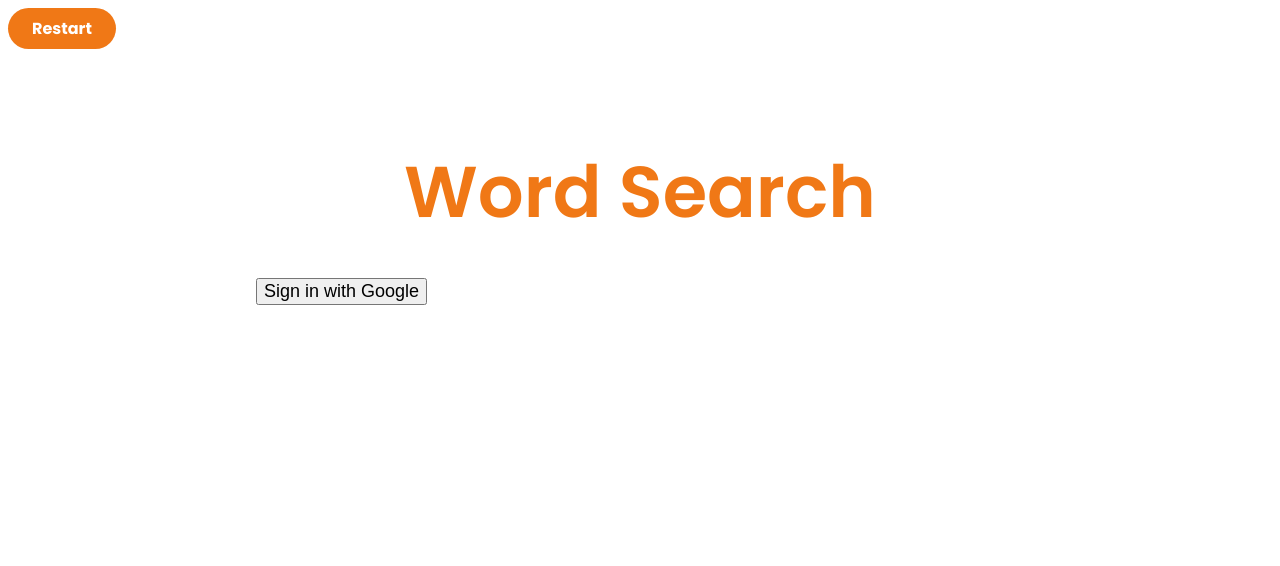
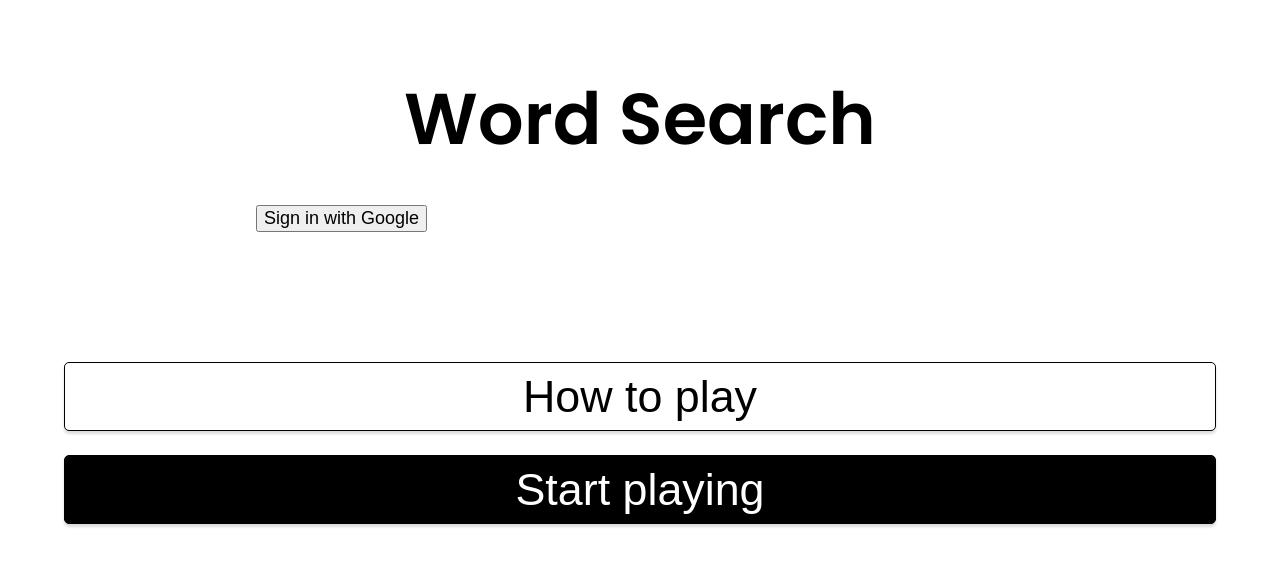
Before and after one commit to Chimaobi098/wordsearch, a website built with webpack: page docs/index.html in a window 1280 px wide. Built offline with nearby package versions, Linux system fonts and the light colour scheme; some packages are replaced by stand-ins of ours; no server answers; files whose address does not match are found by name.

Commit message:
ui overhaul

```diff
--- a/docs/index.html
+++ b/docs/index.html
@@ -50,7 +50,10 @@
           <!-- <button id="signOutBtn" style="font-size: large">Sign out</button> -->
         </div>
       </div>
-      <div id="grid-wrapper"><div id="grid-container"></div></div>
+      <div id="btn-container"></div>
+      <div id="grid-wrapper">
+        <div id="grid-container"></div>
+      </div>
       <div id="timer"></div>
     </div>
 
--- a/src/script.js
+++ b/src/script.js
@@ -53,6 +53,21 @@ const restartButton = document.querySelector("#restart");
 const signInButton = document.getElementById("signInBtn");
 // const signOutButton = document.getElementById("signOutBtn");
 
+//just created to help psotition play buttons
+const btnContainer = document.querySelector("#btn-container");
+
+//BUTTON LOGIC
+const howToPlayBtn = document.createElement("button");
+howToPlayBtn.textContent = "How to play";
+howToPlayBtn.style.cssText +=
+  'display: flex;width: 90vw; align-items: center;justify-content: center;padding: 8px;background-color: #ffffff;border-radius: 5px; border: 1px solid #000000; width: fit - content; margin - top: -1px; font - family: "Chakra Petch-Regular", Helvetica; font - weight: 400; color: #000000; font-size: 3.5vw; text - align: center; letter - spacing: 0; line-height: normal;box-shadow: 0px 3px 3px #00000024; margin-bottom:1.5rem';
+
+const playBtn = document.createElement("button");
+playBtn.textContent = "Start playing";
+playBtn.style.cssText +=
+  'display: flex;width: 90vw;align-items: center;justify-content: center;padding: 8px;background-color: #000000;border-radius: 5px; border: 1px solid #000000; width: fit - content; margin - top: -1px; font - family: "Chakra Petch-Regular", Helvetica; font - weight: 400; color: #ffffff; font-size: 3.5vw; text - align: center; line-height: normal;box-shadow: 0px 3px 3px #00000024';
+
+//END OF BUTTON LOGIC
 // const currentURL =  window.location.href;
 // const url = new URL(currentURL);
 // let numOfAttempts = url.searchParams.get('numberofAttempts') || 0;
@@ -68,7 +83,7 @@ let highlightColor;
 let userSelected;
 let win = false;
 let lose = false;
-const time = 12; // Change the time limit for the game here
+const time = 15; // Change the time limit for the game here
 let timeLimit = time;
 let timeToFindWords = []; // The time taken to find each hidden word
 let wordsFoundInOrderFound = []; // The words a user found in the order found, from left to right
@@ -79,6 +94,11 @@ const provider = new GoogleAuthProvider();
 
 signInButton.onclick = () =>
   signInWithPopup(auth, provider).then((res) => console.log(res));
+
+btnContainer.appendChild(howToPlayBtn);
+
+btnContainer.appendChild(playBtn);
+
 // signOutButton.onclick = () => signOut(auth);
 console.log("I changed");
 auth.onAuthStateChanged((user) => {
@@ -86,10 +106,14 @@ auth.onAuthStateChanged((user) => {
     restartButton.addEventListener("click", () => {
       startNewGame(user, "restart");
     });
+    playBtn.addEventListener("click", () => {
+      startNewGame(user);
+      btnContainer.style.display = "none";
+    });
     newGame.addEventListener("click", () => {
       startNewGame(user);
     });
-    startNewGame(user);
+    // startNewGame(user);
     signInButton.hidden = true;
   } else {
     console.log("this is me");
--- a/src/styles/style.css
+++ b/src/styles/style.css
@@ -5,7 +5,6 @@
   --lineWidth: 0%;
   --lineColor: none;
   touch-action: none;
-
 }
 
 body {
@@ -19,12 +18,10 @@ body {
 }
 
 #grid-container {
-
   display: grid;
   gap: 1vmin 3vmin;
-  grid-template-columns: repeat(var(--gridColumnSize),7vmin);
-  grid-template-rows: repeat(var(--gridRowSize),7vmin);
-
+  grid-template-columns: repeat(var(--gridColumnSize), 7vmin);
+  grid-template-rows: repeat(var(--gridRowSize), 7vmin);
 
   /*grid template columns and rows are controlled by js see line 55 and 56 in script.js*/
 }
@@ -46,10 +43,7 @@ body {
 
   #selection-wrapper {
     width: 60vw !important;
-
   }
-
-
 }
 .grid-items {
   display: flex;
@@ -74,32 +68,27 @@ body {
 }
 
 #found-words span {
-
   font-size: 3vmin;
 }
 
-
 @media screen and (max-width: 400px) {
-
   #found-words span {
     font-size: 4.5vmin;
   }
 
-  #found-words span::before{
+  #found-words span::before {
     height: 0.7vmin !important;
   }
 
-  .grid-items{
+  .grid-items {
     font-size: 3.8vmin !important;
   }
-
 }
 
 #selected-letters {
   font-size: 9vmin;
   text-align: center;
   margin-bottom: 1vh;
-  color: var(--orange);
 }
 
 #grid-wrapper {
@@ -115,13 +104,13 @@ body {
   width: 26vw;
 }
 
-#found-words span{
+#found-words span {
   transition: all 0.5s ease-in-out;
   position: relative;
 }
 
 #found-words span::before {
-  content: '';
+  content: "";
   position: absolute;
   top: 50%;
   width: var(--lineWidth);
@@ -130,7 +119,7 @@ body {
   transition: all 0.5s ease-in-out;
 }
 
-#overlay{
+#overlay {
   background-color: rgba(0, 0, 0, 0.4);
   width: 100vw;
   height: 100vh;
@@ -141,7 +130,7 @@ body {
   display: none;
 }
 
-#card{
+#card {
   height: 80vmin;
   padding: 2vmin 5vmin;
   width: 53vmin;
@@ -152,7 +141,7 @@ body {
   transform: translate(-50%, -50%);
   border-radius: 2vmin;
   text-align: center;
-  overflow-y:scroll;
+  overflow-y: scroll;
   display: flex;
   flex-direction: column;
   align-items: center;
@@ -163,17 +152,13 @@ body {
   display: none;
 }
 
-
-  @media screen and (max-width: 550px){
-   #card{
-
+@media screen and (max-width: 550px) {
+  #card {
     height: 114vmin;
     width: 80vmin;
     padding: 5vmin;
   }
-
 }
-
 
 @keyframes fade-in {
   from {
@@ -186,17 +171,15 @@ body {
   }
 }
 
-
-  #timer{
+#timer {
   border-radius: 2px;
   position: fixed;
-    top: 0;
-    right: 0;
+  top: 1px;
+  right: 1px;
   font-size: 1.9rem;
 }
 
-
-#player-info-container{
+#player-info-container {
   height: 27vmin;
   width: 49vmin;
   display: flex;
@@ -204,32 +187,28 @@ body {
   justify-content: space-between;
   align-items: center;
   font-size: 2vmin;
-
-
 }
 
-#current-play,#personal-best,#world-record{
+#current-play,
+#personal-best,
+#world-record {
   padding: 4vmin;
   width: inherit;
   border-radius: 1vmin;
   color: white;
 }
-#current-play{
+#current-play {
   background: #152938;
-
 }
-#personal-best{
+#personal-best {
   background: #152938;
-
-
 }
-#world-record{
-  background: #DFE7EC;
-  color: #304859
-
+#world-record {
+  background: #dfe7ec;
+  color: #304859;
 }
 
-#new{
+#new {
   background: orange;
   color: white;
   font-size: 2vmin;
@@ -240,30 +219,25 @@ body {
   padding: 2vmin 3vmin;
 }
 
-@media screen and (max-width: 550px){
-  #player-info-container{
+@media screen and (max-width: 550px) {
+  #player-info-container {
     height: 44vmin;
     width: 60vmin;
     font-size: 3.5vmin;
-
-
   }
 
-  #new{
+  #new {
     font-size: 3.5vmin;
     width: 25vmin;
   }
-
-
 }
 
-
-#wrapper h1{
+#wrapper h1 {
   font-size: 6vmin;
   margin: 0px;
 }
 
-#restart{
+#restart {
   position: fixed;
   top: 1vmin;
   left: 1vmin;
@@ -274,5 +248,5 @@ font-size: 3.5vmin;
   border-radius: 3vmin;
   border: none;
   padding: 1vmin 3vmin;
-
+  display: none;
 }
--- a/src/words.js
+++ b/src/words.js
@@ -1104,7 +1104,7 @@ const spanish = [
   "mar",
   // "montaña",
   "montana",
-  "jardín",
+  "jardin",
   "comer",
   "beber",
   "dormir",
@@ -1122,11 +1122,11 @@ const spanish = [
   "triste",
   "feliz",
   "grande",
-  "pequeño",
+  "pequeno",
   "nuevo",
   "viejo",
   "caliente",
-  "frío",
+  "frio",
   // "rápido",
   "rapido",
   "lento",
@@ -1151,7 +1151,7 @@ const spanish = [
   "dinero",
   "tiempo",
   "hora",
-  "día",
+  "dia",
   "noche",
   "mañana",
   "tarde",
```
Lines whose indentation alone changed are shown as unchanged.
